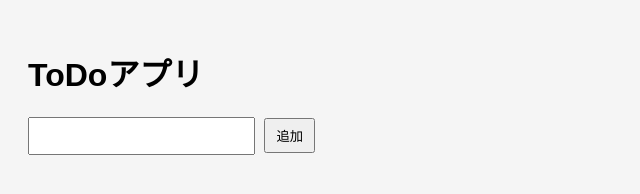
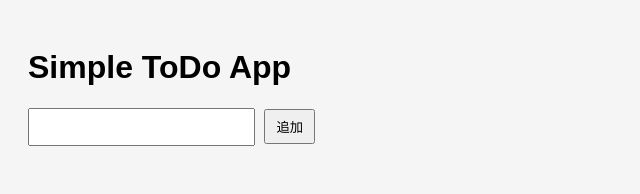
Before and after one commit to nkamochi1213-alt/todo-app, a plain HTML site: page index.html in a window 1280 px wide. Shown: the whole page, without its empty margins (0-640 px from the left). Drawn offline with Linux system fonts and the light colour scheme.

Commit message:
Update index.html

```diff
--- a/index.html
+++ b/index.html
@@ -2,7 +2,7 @@
 <html>
 <head>
     <link rel="stylesheet" href="style.css">
-    <h1>ToDoアプリ</h1>
+    <h1>Simple ToDo App</h1>
 </head>
 <body>
   <input id="taskInput" type="text">
```
